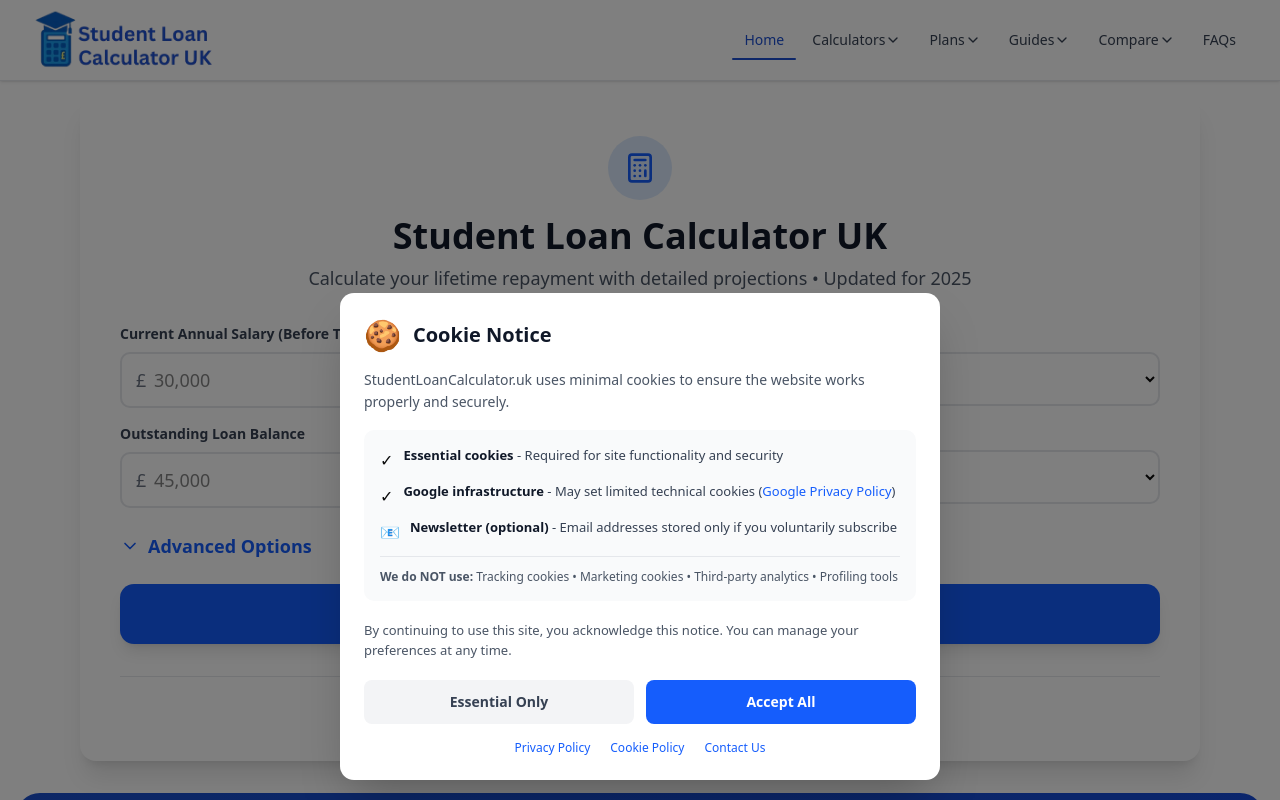
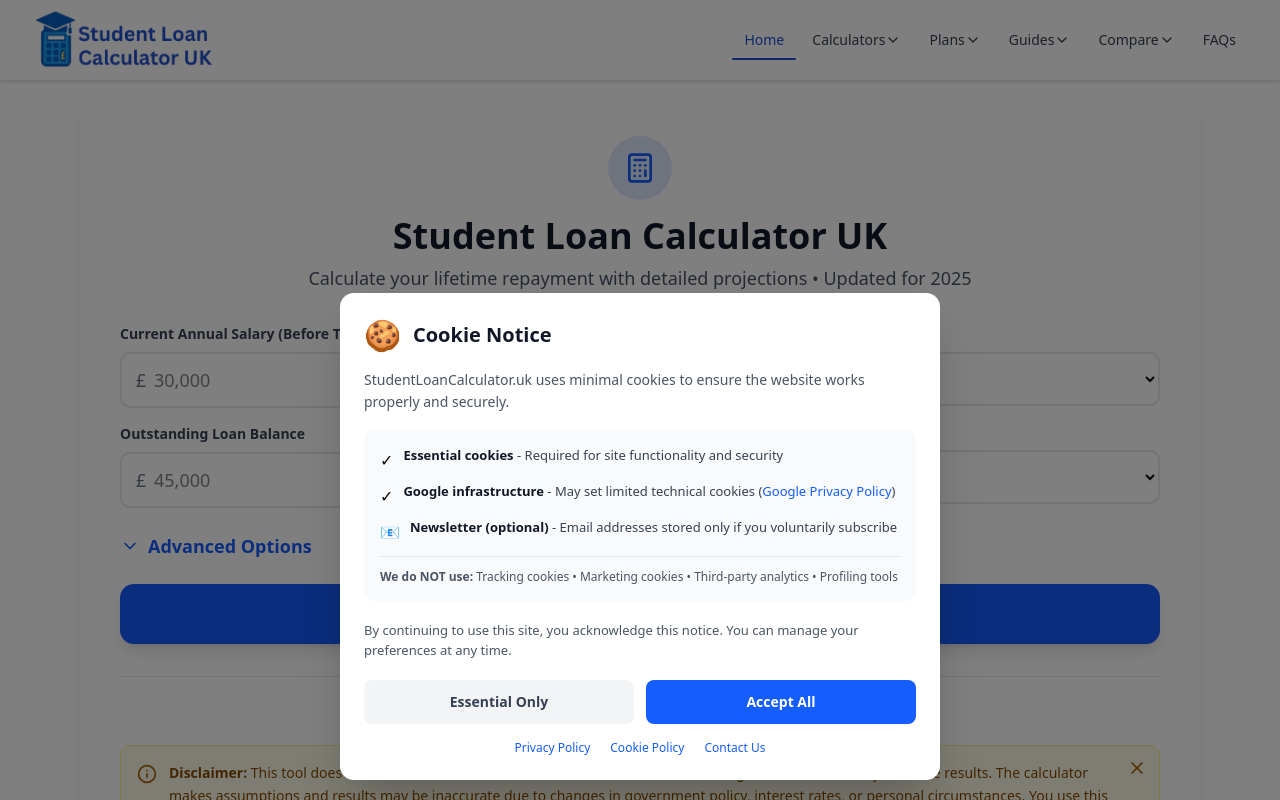
Before and after one commit to CantDecideMyUserName/new-student-calc, a Next.js app: page / in a window 1280 px wide. Shown: the top 800 px of the page. Built offline with nearby package versions, Linux system fonts and the light colour scheme.

Commit message:
updated hero

```diff
--- a/src/modules/hero/components/new-hero.tsx
+++ b/src/modules/hero/components/new-hero.tsx
@@ -1,7 +1,7 @@
 "use client";
 
 import React, { useState } from 'react';
-import { Calculator, ChevronDown, ChevronUp } from 'lucide-react';
+import { Calculator, ChevronDown, ChevronUp, X, Info } from 'lucide-react';
 import { XAxis, YAxis, CartesianGrid, Tooltip, Legend, ResponsiveContainer, Area, AreaChart } from 'recharts';
 
 interface LoanPlan {
@@ -57,6 +57,7 @@
   const [loanBalance, setLoanBalance] = useState<string>('');
   const [graduationYear, setGraduationYear] = useState<string>('2024');
   const [showAdvanced, setShowAdvanced] = useState<boolean>(false);
+  const [showDisclaimer, setShowDisclaimer] = useState<boolean>(true);
 
   // Advanced options
   const [salaryGrowth, setSalaryGrowth] = useState<string>('2.5');
@@ -870,6 +871,33 @@
             </div>
           </div>
         </div>
+
+        {/* Disclaimer Banner */}
+        {showDisclaimer && (
+          <div className="mt-6 bg-yellow-50 border border-yellow-200 rounded-lg p-4 relative">
+            <button
+              onClick={() => setShowDisclaimer(false)}
+              className="absolute top-3 right-3 text-yellow-700 hover:text-yellow-900 transition"
+              aria-label="Close disclaimer"
+            >
+              <X className="w-5 h-5" />
+            </button>
+            <div className="flex gap-3 pr-6">
+              <Info className="w-5 h-5 text-yellow-700 flex-shrink-0 mt-0.5" />
+              <div className="text-sm text-yellow-800 leading-relaxed">
+                <span className="font-semibold">Disclaimer:</span> This tool does not constitute financial advice. We do not recommend taking actions based solely on these results. The calculator makes assumptions and results may be inaccurate due to changes in government policy, interest rates, or personal circumstances. You use this information at your own risk. We can&apos;t guarantee to be perfect, so do note you use the information at your own risk and we can&apos;t accept liability if things go wrong. For official guidance, visit{' '}
+                <a
+                  href="https://www.gov.uk/repaying-your-student-loan"
+                  target="_blank"
+                  rel="noopener noreferrer"
+                  className="text-yellow-900 underline hover:text-yellow-950 font-medium"
+                >
+                  Gov UK.
+                </a>
+              </div>
+            </div>
+          </div>
+        )}
       </div>
     </div>
   );
--- a/src/modules/hero/components/site-footer.tsx
+++ b/src/modules/hero/components/site-footer.tsx
@@ -108,11 +108,11 @@
               </li>
               <li>
                 <Link
-                  href="/about"
+                  href="/regions"
                   className="flex items-center text-gray-700 hover:text-purple-600 hover:translate-x-1 transition-all duration-200 group/link"
                 >
                   <div className="w-2 h-2 bg-purple-200 rounded-full mr-3 group-hover/link:bg-purple-500 transition-colors"></div>
-                  <span className="font-medium font-['Open_Sans']">About Our Mission</span>
+                  <span className="font-medium font-['Open_Sans']">UK Regional Loan Guide</span>
                 </Link>
               </li>
               <li>
```
